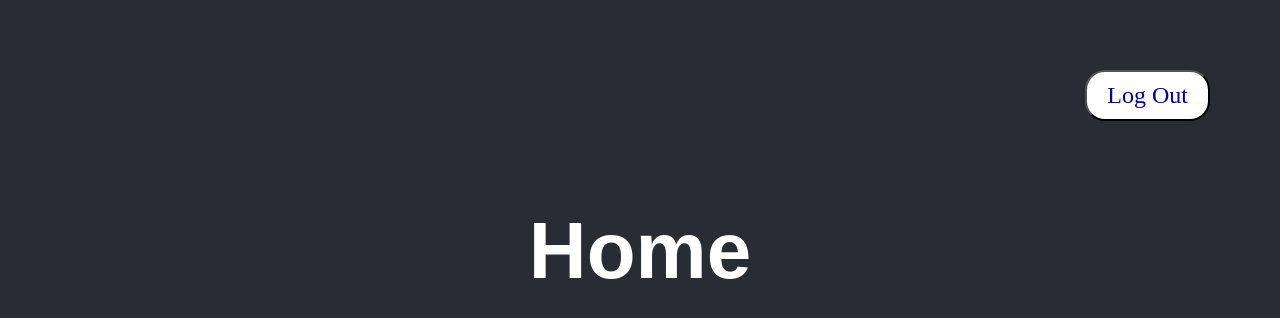
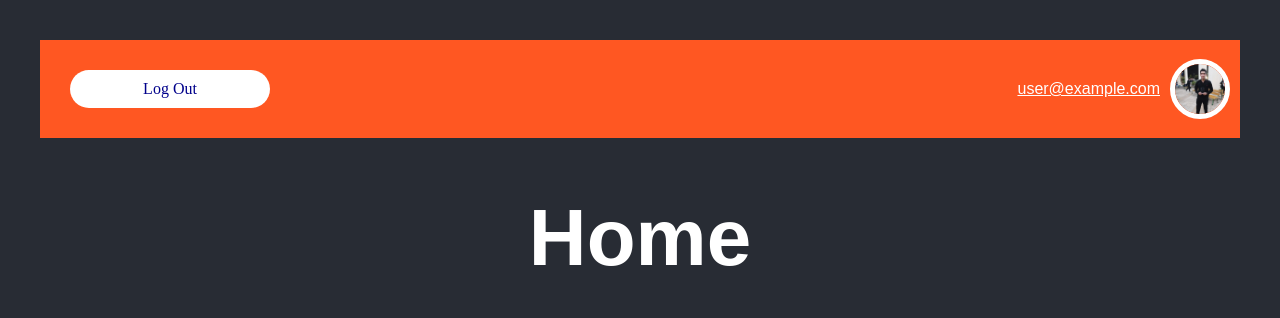
Before and after one commit to khaledalics22/Books, a React (Create React App) app: page / in a window 1280 px wide. Shown: the top 318 px of the page. Built offline with nearby package versions, Linux system fonts and the light colour scheme; no server answers; sample sign-in values are in the browser's storage.

Commit message:
add profile and add book page

```diff
--- a/src/App.js
+++ b/src/App.js
@@ -6,15 +6,19 @@ import { BrowserRouter as Router, Route } from 'react-router-dom';
 import SignUp from './components/SignUp';
 import Login from './components/Login';
 import Home from './components/Home';
+import Profile from './components/Profile';
+import AddBook from './components/AddBook';
+
 
 function App() {
   return (
     <AuthProvider>
     <Router>
-
         <PrivateRoute exact path="/" component={Home}/>
         <Route exact path="/login" component={Login}/>
         <Route exact path="/signup" component={SignUp}/>
+        <Route exact path="/profile" component={Profile}/>
+        <Route exact path="/add-book" component={AddBook}/>
     </Router>
     </AuthProvider>
   );
--- /dev/null
+++ b/src/components/AddBook.css
@@ -0,0 +1,63 @@
+body {
+    background-color: #282c34;
+    color: white;
+    padding: 40px;
+    font-family: Arial;
+    text-align: center;
+  }
+h1{
+    font-size: 500%;
+}
+label{
+    font-size: 200%;
+}
+.a {
+    text-align: justify;  /* For Edge */
+    text-align-last: center;
+
+}
+.c {
+    text-align: justify;  /* For Edge */
+    text-align-last: center;
+   height: 40px;
+}
+.b {
+    text-align: justify;  /* For Edge */
+    text-align-last: center;
+}
+
+input{
+    height: 40px;
+    font-size: large;
+    font-family: 'Times New Roman', Times, serif;
+    padding-left: 10px;
+    width: 800px;
+    text-align-last: left;
+}
+a:link{
+    color: white;
+}
+a:hover{
+    color: white;
+}
+a:active{
+    color: white;
+}
+a:visited{
+    color: white;
+}
+
+button{
+    color:darkblue;
+    background-color: white;
+    font-size: x-large;
+    margin: 30px;
+    padding: 10px;
+    width: 200px;
+    min-width: 300;
+    padding-left: 20px;
+    padding-right: 20px;
+    border-radius: 20px;
+    font-family: 'Times New Roman', Times, serif;
+    font-weight: normal;
+}
--- /dev/null
+++ b/src/components/AddBook.js
@@ -0,0 +1,54 @@
+
+import React, { useCallback, useContext } from 'react';
+import app from "./firebase/base.js";
+import './AddBook.css'
+import { AuthConext } from './firebase/auth.js';
+import { withRouter } from "react-router-dom";
+
+const AddBook = ({ history })=>{
+    const {currentUser} = useContext(AuthConext);
+    const handleAddBook = useCallback(async event => {
+        event.preventDefault();
+        const {title, authoerName,category,description } = event.target.elements;
+        try {
+           // alert(title.value+'\n'+authoerName.value+'\n'+currentUser.uid+'\n'+description.value+'\n');
+            const db = app.firestore();
+            await db.collection('book').doc().set({
+                publisher_id: currentUser.uid,title:title.value,
+                author_name:authoerName.value, description:description.value,
+                category:category.value});
+            history.push('/profile');
+        } catch (error) {
+          alert(error);
+        }
+      }, [history]);
+
+    return (
+        <render >
+            <h1 name='addbook' >Add New Book</h1>
+            <form onSubmit={handleAddBook}>
+                <div className='a'>
+                <h3>Book title</h3>
+                </div><div className='a'>
+                <input name="title" type="label" placeholder="Book Title" />
+                </div><div className='a'>
+                <h3> Author Name  </h3>
+                </div><div className='a'>
+                <input name="authoerName" type="label" placeholder="Author Name" />
+                </div><div className='a'>
+                <h3 > category </h3>
+                </div><div className='a'>
+                <input name="category" type="label" placeholder="Category" />
+                </div><div className='a'>
+                <h3 > description </h3>
+                </div><div className='a'>
+                <input name="description" type="label" placeholder="Description" />
+                </div><div className='b'>
+                <button type="submit">Add</button>
+                </div>
+            </form>
+        </render>
+
+    );
+};
+export default withRouter(AddBook);
--- /dev/null
+++ b/src/components/Home.css
@@ -0,0 +1,16 @@
+
+.icon{
+    height: 50px;
+    width: 50px;
+    align-self: center;
+    object-fit: scale-down;
+    border-radius:'30px';
+    margin:'10px';
+    border: '5px solid white';
+}
+.logoutBtn{
+    margin-right: auto;
+    align-self: flex-end;
+    font-size: medium;
+    border: none;
+}
--- a/src/components/Home.js
+++ b/src/components/Home.js
@@ -1,18 +1,30 @@
 import { render } from '@testing-library/react';
-import React from 'react';
+import React, { useContext } from 'react';
 import app from "./firebase/base.js";
+import me from '../me.jpg'
+import { Dropdown } from 'react-bootstrap';
+import './Home.css'
+import { Icon, IconButton } from '@material-ui/core';
+import { AuthConext } from './firebase/auth.js';
+import {Link } from "react-router-dom";
 
 export  default function Home({ history }){
+    const {currentUser} = useContext(AuthConext);
     return (
         <render >
-        <div style={{ display: "flex" }}>
-            <button style={{ marginLeft: "auto" }} onClick={async ()=>{
+        <div style={{ display: "flex", backgroundColor:'#FF5722' }}>
+            <button className='logoutBtn' onClick={async ()=>{
                 app.auth().signOut().then(() => {
                     history.push('/')
                 }).catch((error) => {
                     alert(error);
                 });
             }}>Log Out</button>
+            <Link to='/profile' style={{alignSelf:'center'}}>{currentUser.email}</Link>
+            <img style={{borderRadius:'30px',alignSelf:'center', margin:'10px', border: '5px solid white'}} className='icon' src={me} onClick={()=>{
+                history.push('/profile')
+            }}/>
+
         </div>
         <h1>Home</h1>
         </render>
--- /dev/null
+++ b/src/components/Profile.css
@@ -0,0 +1,66 @@
+body {
+    background-color: #282c34;
+    color: white;
+    padding: 40px;
+    font-family: Arial;
+    text-align: center;
+  }
+  h1{
+    font-size: 500%;
+  }
+  label{
+    font-size: 200%;
+  }
+  input{
+    height: 40px;
+    font-size: large;
+    font-family: 'Times New Roman', Times, serif;
+    padding-left: 10px;
+  }
+  a:link{
+    color: white;
+  }
+  a:hover{
+    color: white;
+  }
+  a:active{
+    color: white;
+  }
+  a:visited{
+    color: white;
+  }
+
+  .profile_img{
+    height:140px;
+    align-self: flex-end;
+    width: 140px;
+    margin: 7px;
+    float: left;
+    object-fit: scale-down;
+    border-radius:'120px';
+    border: '7px solid white';
+  }
+
+  .username {
+    text-align: justify;  /* For Edge */
+    text-align-last: left;
+  }
+
+  .useremail {
+    text-align: justify; /* For Edge */
+    text-align-last: left;
+  }
+  .wrap{
+    height: 140px;
+    text-align-last: left;
+  }
+
+
+  button{
+    color:darkblue;
+    background-color: no;
+    font-size: x-large;
+    padding: 10px;
+    font-family: 'Times New Roman', Times, serif;
+    font-weight: normal;
+  }
--- /dev/null
+++ b/src/components/Profile.js
@@ -0,0 +1,83 @@
+import React, { useContext, useEffect, useState } from 'react';
+import app from "./firebase/base.js";
+import logo from '../logo.svg'
+import './Profile.css'
+import me from '../me.jpg'
+import { AuthConext } from './firebase/auth.js';
+import GridList from '@material-ui/core/GridList';
+
+
+
+
+export  default function Profile({ history }){
+    const db = app.firestore();
+    const {currentUser} = useContext(AuthConext);
+    const [user,setUserName] = useState();
+    const getUser = async() =>{
+        try {
+        const data = await db.collection('user').doc('tKJvbIdlmr9Z4AUfUgCO').get('name');
+        setUserName(data.data());
+    } catch {
+       alert('something went wrong!');
+      }
+    };
+
+    const [booksResponse,setListOfBooks] = useState();
+    const getBooks = async ()=> {
+            db.collection('book').where('publisher_id','==',currentUser.uid).get()
+            .then(function(result){
+            const books = [];
+               result.forEach(doc => {
+                   books.push({title:doc.data()?.title
+                    ,desc:doc.data()?.description,
+                    authorName:doc.data()?.author_name,
+                    category:doc.data()?.category});
+               });
+                setListOfBooks(books);
+            }).catch(function(error){
+                alert(error);
+            }
+        );
+
+    }
+    useEffect(()=>{
+        getUser();
+        getBooks();
+    },[])
+    return (
+        <render >
+            <div className='wrap'>
+                <img  className='profile_img' src={me} onClick={()=>{
+                        history.push('/profile')
+                    }}/>
+                <body>
+                <div className='username'>
+                    <b  style={{margin:'7px',fontSize:'30px'}}>{user&&user?.name}</b>
+                </div>
+                <div className='useremail'>
+                    <b  style={{margin:'7px'}}>{currentUser.email}</b>
+                </div>
+                </body>
+            </div>
+
+            <div className='username'>
+                <body>
+                    <button onClick={()=>{
+                       history.push('/add-book')
+                    }}>Add Book</button>
+                    <button >Reviews</button>
+                </body>
+           </div>
+           {/* <div>
+           <GridList cellHeight={160} className={classes.gridList} cols={4}>
+                {books.map((tile) => (
+                    <GridListTile  title={tile.title}>
+                    <img src={tile.img} alt={tile.title} />
+                    </GridListTile>
+                ))}
+                </GridList>
+           </div> */}
+        </render>
+
+    );
+}
--- a/src/components/SignUp.js
+++ b/src/components/SignUp.js
@@ -2,14 +2,21 @@ import React, { useCallback } from "react";
 import { withRouter ,Link } from "react-router-dom";
 import app from "./firebase/base";
 import './SignUp.css'
+
+
 const SignUp = ({ history }) => {
   const handleSignUp = useCallback(async event => {
     event.preventDefault();
-    const { email, password } = event.target.elements;
+    const {name, email, password } = event.target.elements;
     try {
       await app
         .auth()
-        .createUserWithEmailAndPassword(email.value, password.value);
+        .createUserWithEmailAndPassword(email.value, password.value).then(function(user){
+          const db = app.firestore();
+          console.log(name.value);
+          // console.log(user.uid);
+          db.collection('user').doc(user.uid).set({name: name.value});
+         });
       history.push("/");
     } catch (error) {
       alert(error);
@@ -20,9 +27,10 @@ const SignUp = ({ history }) => {
     <div>
       <h1 name='SignUp' style={StyleSheet.SignUp}>Sign up</h1>
       <form onSubmit={handleSignUp}>
+        <label> Name  </label> <p></p>
+        <input name="name" type="label" placeholder="Name" /><p></p>
         <label> Email  </label> <p></p>
         <input name="email" type="email" placeholder="Email" /><p></p>
-
         <label > Password </label> <p></p>
         <input name="password" type="password" placeholder="Password" /> <p></p>
         <button type="submit">Sign Up</button>
--- a/src/components/firebase/auth.js
+++ b/src/components/firebase/auth.js
@@ -9,7 +9,6 @@ export const  AuthProvider = ({children})=>{
 
     useEffect(()=>{
          app.auth().onAuthStateChanged(setCurrentUser);
-
     },[]);
     return (
         <AuthConext.Provider
--- a/src/components/firebase/base.js
+++ b/src/components/firebase/base.js
@@ -1,6 +1,7 @@
 
 import firebase from 'firebase';
 import 'firebase/auth';
+import 'firebase/firestore';
 
   let app = firebase.initializeApp({
     apiKey: "AIzaSyCdAggi7FwFD5eFKI5J-SKQHlJZllSpZo0",
```
Also changed, not shown: package.json (+8 -0 lines), src/me.jpg (added), 1 other file (tests, documents, lock files or other folders).
